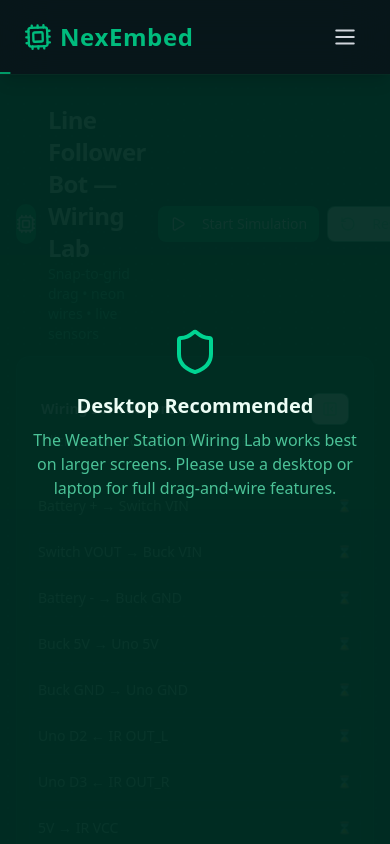
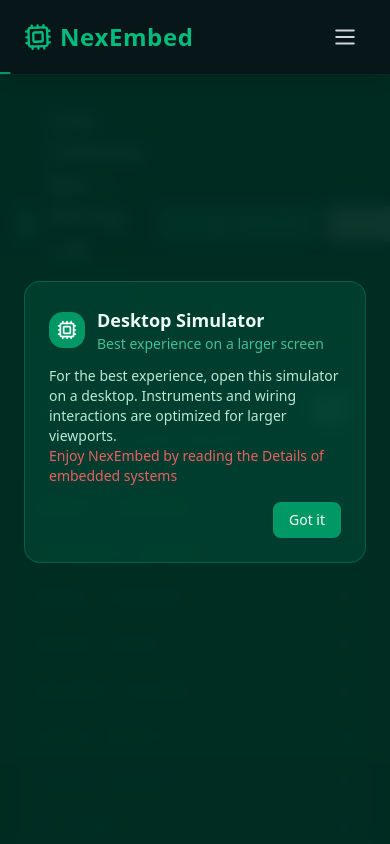
Before and after one commit to Eswarchinthakayala-webdesign/NexEmbed, a React (Vite) app: page /line-follower-bot in a window 390 px wide. Shown: the top 844 px of the page. Built offline with nearby package versions, Linux system fonts and the light colour scheme.

Commit message:
Mobile view updated

```diff
--- a/src/pages/AccessControlSimulator.jsx
+++ b/src/pages/AccessControlSimulator.jsx
@@ -53,6 +53,7 @@
 import { Textarea } from "@/components/ui/textarea";
 import { toast } from "sonner";
 import { ThreeBoard2 } from "../components/ThreeBoard2";
+import { useNavigate } from "react-router-dom";
 
 // ---------------- THEME & CONSTANTS ----------------
 const SURFACE = "bg-emerald-950 text-emerald-50";
@@ -991,6 +992,7 @@
 
 // ---------------- MOBILE OVERLAY ----------------
 function MobileOverlay({ show }) {
+  const navigate=useNavigate()
   if (!show) return null;
   return (
     <div className="fixed inset-0 z-[999] bg-emerald-950/95 backdrop-blur-sm grid place-items-center p-6">
@@ -1007,8 +1009,12 @@
         <p className="text-sm text-emerald-100/90">
           For the best experience, open this simulator on a desktop. Instruments and wiring interactions are optimized for larger viewports.
         </p>
+        <p className="text-sm text-red-400/90">
+          Enjoy NexEmbed by reading the Details of embedded systems
+        </p>
+
         <div className="mt-4 flex justify-end">
-          <Button className="bg-emerald-600 hover:bg-emerald-500" onClick={() => window.scrollTo({ top: 0 })}>
+          <Button className="bg-emerald-600 hover:bg-emerald-500 cursor-pointer" onClick={() => navigate("/details")}>
             Got it
           </Button>
         </div>
--- a/src/pages/DetailsPage.jsx
+++ b/src/pages/DetailsPage.jsx
@@ -349,7 +349,7 @@
     const navigate=useNavigate()
   return (
     <header className={`py-6  ${EMERALD.text} border-b ${EMERALD.border}`}>
-      <div className="max-w-7xl mx-auto px-6 flex items-center justify-between gap-6">
+      <div className="max-w-7xl mx-auto px-6 flex flex-col sm:flex-row items-center justify-between gap-6">
         <div className="flex items-center gap-4">
           <div className="rounded-2xl p-3 bg-emerald-800/30 border border-emerald-700">
             <Grid className="w-6 h-6 text-emerald-300" />
@@ -467,7 +467,7 @@
         animate={{ x: 0 }}
         exit={{ x: "100%" }}
         transition={{ type: "spring", stiffness: 260, damping: 30 }}
-        className={`fixed right-6 top-20 bottom-6 w-[520px] rounded-2xl p-6 shadow-2xl bg-emerald-600 border ${EMERALD.border} overflow-auto`}
+        className={`fixed right-6 top-20 bottom-6 sm:w-[520px] w-[400px] rounded-2xl p-6 shadow-2xl bg-emerald-600 border ${EMERALD.border} overflow-auto`}
       >
         <div className="flex  items-start justify-between gap-4 mb-4">
           <div>
--- a/src/pages/HelpPage.jsx
+++ b/src/pages/HelpPage.jsx
@@ -121,7 +121,7 @@
                 <motion.div
                   whileHover={{ scale: 1.05 }}
                   key={i}
-                  className="flex items-center gap-3 p-4 rounded-xl border border-emerald-400/20 bg-[#1a2234]/60 hover:bg-[#1f2a3d]/70 transition cursor-pointer"
+                  className="flex items-center gap-3 p-4 rounded-xl border border-emerald-400/20 bg-black hover:bg-black/50 transition cursor-pointer"
                 >
                   <Icon className="text-emerald-400 w-6 h-6" />
                   <span className="text-gray-200">{text}</span>
--- a/src/pages/LineFollowerBotSimulator.jsx
+++ b/src/pages/LineFollowerBotSimulator.jsx
@@ -62,6 +62,7 @@
 import { Textarea } from "@/components/ui/textarea";
 import { toast } from "sonner";
 import { ThreeBoard } from "../components/ThreeBoard";
+import { useNavigate } from "react-router-dom";
 // ---------------- THEME & CONSTANTS ----------------
 const SURFACE = "bg-emerald-950 text-emerald-50";
 const PANEL = "bg-emerald-900/40 border border-emerald-800/60";
@@ -1206,15 +1207,33 @@
 
 // ---------------- Mobile Overlay ----------------
 function MobileOverlay({ show }) {
+  const navigate=useNavigate()
   if (!show) return null;
   return (
-    <div className="fixed inset-0 bg-emerald-950/95 z-[80] flex flex-col items-center justify-center p-6 text-center">
-      <Shield className="h-12 w-12 text-emerald-400 mb-4" />
-      <h2 className="text-xl font-semibold mb-2">Desktop Recommended</h2>
-      <p className="text-emerald-300/80 mb-4">
-        The Weather Station Wiring Lab works best on larger screens.
-        Please use a desktop or laptop for full drag-and-wire features.
-      </p>
+    <div className="fixed inset-0 z-[999] bg-emerald-950/95 backdrop-blur-sm grid place-items-center p-6">
+      <div className="max-w-md w-full rounded-2xl border border-emerald-700/60 bg-emerald-900/50 p-6">
+        <div className="flex items-center gap-3 mb-3">
+          <div className="h-9 w-9 rounded-xl bg-emerald-600 grid place-items-center">
+            <Cpu className="h-5 w-5 text-white" />
+          </div>
+          <div>
+            <div className="text-lg font-semibold">Desktop Simulator</div>
+            <div className="text-emerald-300/75 text-sm">Best experience on a larger screen</div>
+          </div>
+        </div>
+        <p className="text-sm text-emerald-100/90">
+          For the best experience, open this simulator on a desktop. Instruments and wiring interactions are optimized for larger viewports.
+        </p>
+        <p className="text-sm text-red-400/90">
+          Enjoy NexEmbed by reading the Details of embedded systems
+        </p>
+
+        <div className="mt-4 flex justify-end">
+          <Button className="bg-emerald-600 hover:bg-emerald-500 cursor-pointer" onClick={() => navigate("/details")}>
+            Got it
+          </Button>
+        </div>
+      </div>
     </div>
   );
 }
--- a/src/pages/SmartHomeHubSimulator.jsx
+++ b/src/pages/SmartHomeHubSimulator.jsx
@@ -44,6 +44,7 @@
 import { Textarea } from "@/components/ui/textarea";
 import { toast } from "sonner";
 import { ThreeBoard3 } from "../components/ThreeBoard3";
+import { useNavigate } from "react-router-dom";
 // ---------------- THEME & CONSTANTS ----------------
 const ICONS={
     Play,
@@ -1366,15 +1367,33 @@
 
 // ---------------- Mobile Overlay ----------------
 function MobileOverlay({ show }) {
+  const navigate=useNavigate()
   if (!show) return null;
   return (
-    <div className="fixed inset-0 bg-emerald-950/95 z-[80] flex flex-col items-center justify-center p-6 text-center">
-      <Shield className="h-12 w-12 text-emerald-400 mb-4" />
-      <h2 className="text-xl font-semibold mb-2">Desktop Recommended</h2>
-      <p className="text-emerald-300/80 mb-4">
-        The Weather Station Wiring Lab works best on larger screens.
-        Please use a desktop or laptop for full drag-and-wire features.
-      </p>
+    <div className="fixed inset-0 z-[999] bg-emerald-950/95 backdrop-blur-sm grid place-items-center p-6">
+      <div className="max-w-md w-full rounded-2xl border border-emerald-700/60 bg-emerald-900/50 p-6">
+        <div className="flex items-center gap-3 mb-3">
+          <div className="h-9 w-9 rounded-xl bg-emerald-600 grid place-items-center">
+            <Cpu className="h-5 w-5 text-white" />
+          </div>
+          <div>
+            <div className="text-lg font-semibold">Desktop Simulator</div>
+            <div className="text-emerald-300/75 text-sm">Best experience on a larger screen</div>
+          </div>
+        </div>
+        <p className="text-sm text-emerald-100/90">
+          For the best experience, open this simulator on a desktop. Instruments and wiring interactions are optimized for larger viewports.
+        </p>
+        <p className="text-sm text-red-400/90">
+          Enjoy NexEmbed by reading the Details of embedded systems
+        </p>
+
+        <div className="mt-4 flex justify-end">
+          <Button className="bg-emerald-600 hover:bg-emerald-500 cursor-pointer" onClick={() => navigate("/details")}>
+            Got it
+          </Button>
+        </div>
+      </div>
     </div>
   );
 }
--- a/src/pages/WeatherStationSimulator.jsx
+++ b/src/pages/WeatherStationSimulator.jsx
@@ -67,6 +67,7 @@
 import { Textarea } from "@/components/ui/textarea";
 import { toast } from "sonner";
 import ThreeBoard4 from "../components/ThreeBoard4";
+import { useNavigate } from "react-router-dom";
 // ---------------- THEME & CONSTANTS ----------------
 const SURFACE = "bg-emerald-950 text-emerald-50";
 const PANEL = "bg-emerald-900/40 border border-emerald-800/60";
@@ -1081,15 +1082,33 @@
 
 // ---------------- Mobile Overlay ----------------
 function MobileOverlay({ show }) {
+  const navigate=useNavigate()
   if (!show) return null;
   return (
-    <div className="fixed inset-0 bg-emerald-950/95 z-[80] flex flex-col items-center justify-center p-6 text-center">
-      <Shield className="h-12 w-12 text-emerald-400 mb-4" />
-      <h2 className="text-xl font-semibold mb-2">Desktop Recommended</h2>
-      <p className="text-emerald-300/80 mb-4">
-        The Weather Station Wiring Lab works best on larger screens.
-        Please use a desktop or laptop for full drag-and-wire features.
-      </p>
+    <div className="fixed inset-0 z-[999] bg-emerald-950/95 backdrop-blur-sm grid place-items-center p-6">
+      <div className="max-w-md w-full rounded-2xl border border-emerald-700/60 bg-emerald-900/50 p-6">
+        <div className="flex items-center gap-3 mb-3">
+          <div className="h-9 w-9 rounded-xl bg-emerald-600 grid place-items-center">
+            <Cpu className="h-5 w-5 text-white" />
+          </div>
+          <div>
+            <div className="text-lg font-semibold">Desktop Simulator</div>
+            <div className="text-emerald-300/75 text-sm">Best experience on a larger screen</div>
+          </div>
+        </div>
+        <p className="text-sm text-emerald-100/90">
+          For the best experience, open this simulator on a desktop. Instruments and wiring interactions are optimized for larger viewports.
+        </p>
+        <p className="text-sm text-red-400/90">
+          Enjoy NexEmbed by reading the Details of embedded systems
+        </p>
+
+        <div className="mt-4 flex justify-end">
+          <Button className="bg-emerald-600 hover:bg-emerald-500 cursor-pointer" onClick={() => navigate("/details")}>
+            Got it
+          </Button>
+        </div>
+      </div>
     </div>
   );
 }
```
Also changed, not shown: src/pages/DocumentationPage.jsx (+6 -6 lines).
